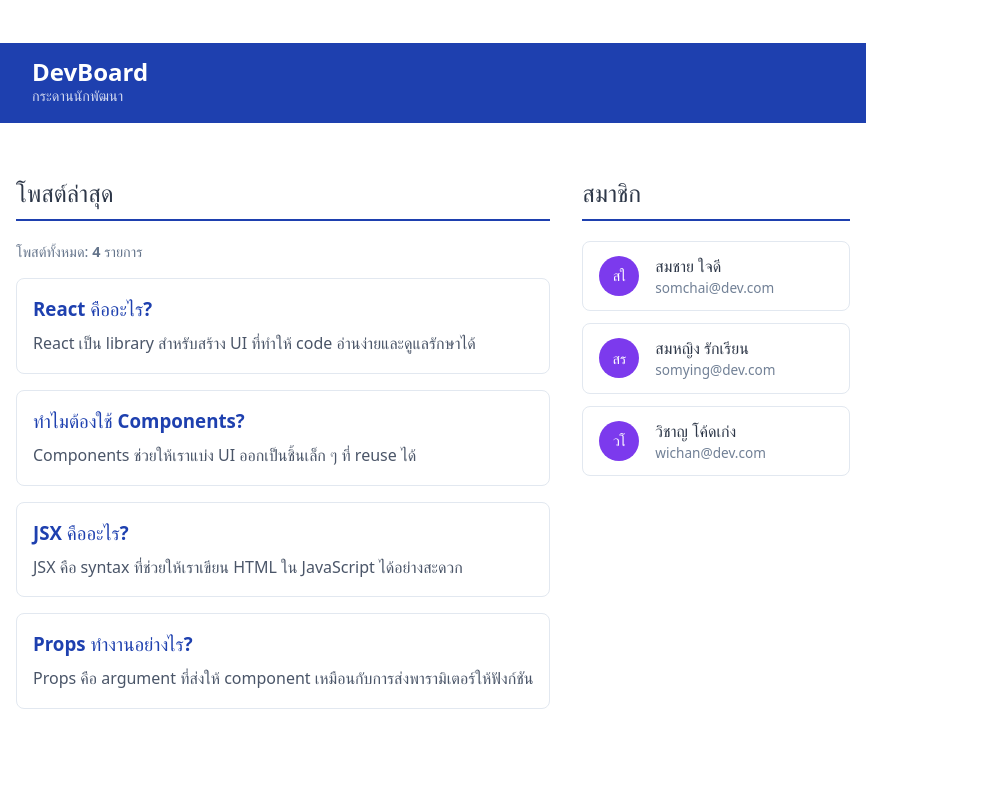
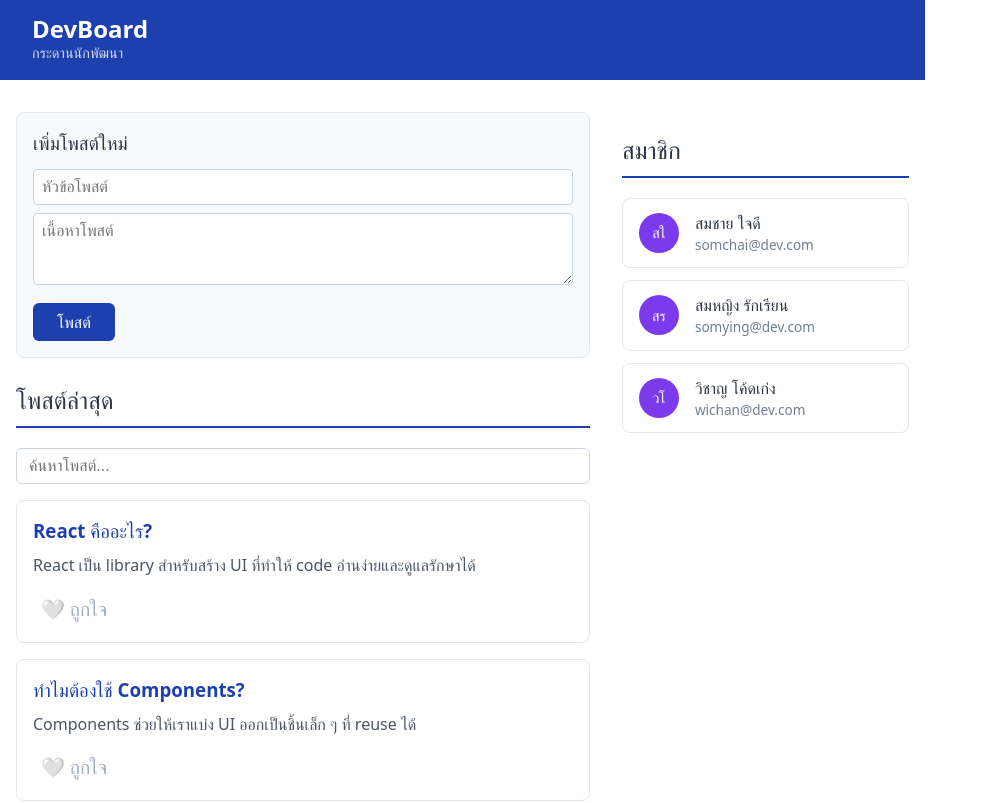
Before and after one commit to 67160181/devboard-67160181, a React (Vite) app: page / in a window 1280 px wide. Shown: the top 803 px of the page, without its empty margins (0-988 px from the left). Built offline with nearby package versions, Linux system fonts and the light colour scheme.

Commit message:
feat: task2 - search, favorites, add post form

```diff
--- a/src/App.jsx
+++ b/src/App.jsx
@@ -1,8 +1,10 @@
+import { useState } from "react";
 import Navbar from "./components/Navbar";
 import PostList from "./components/PostList";
 import UserCard from "./components/UserCard";
+import AddPostForm from "./components/AddPostForm";
 
-const POSTS = [
+const INITIAL_POSTS = [
   {
     id: 1,
     title: "React คืออะไร?",
@@ -32,9 +34,33 @@
 ];
 
 function App() {
+  const [posts, setPosts] = useState(INITIAL_POSTS);
+  const [favorites, setFavorites] = useState([]); // เก็บ id ที่ถูกใจ
+
+  // Toggle ถูกใจ/ยกเลิก
+  function handleToggleFavorite(postId) {
+    setFavorites(
+      (prev) =>
+        prev.includes(postId)
+          ? prev.filter((id) => id !== postId) // ลบออก
+          : [...prev, postId], // เพิ่มเข้า
+    );
+  }
+
+  // เพิ่มโพสต์ใหม่
+  function handleAddPost({ title, body }) {
+    const newPost = {
+      id: Date.now(), // ใช้ timestamp เป็น id ชั่วคราว
+      title,
+      body,
+    };
+    setPosts((prev) => [newPost, ...prev]); // เพิ่มไว้ด้านบน
+  }
+
   return (
     <div>
-      <Navbar />
+      <Navbar favoriteCount={favorites.length} />
+
       <div
         style={{
           maxWidth: "900px",
@@ -45,12 +71,17 @@
           gap: "2rem",
         }}
       >
-        {/* คอลัมน์ซ้าย: โพสต์ */}
+        {/* คอลัมน์ซ้าย */}
         <div>
-          <PostList posts={POSTS} />
+          <AddPostForm onAddPost={handleAddPost} />
+          <PostList
+            posts={posts}
+            favorites={favorites}
+            onToggleFavorite={handleToggleFavorite}
+          />
         </div>
 
-        {/* คอลัมน์ขวา: สมาชิก */}
+        {/* คอลัมน์ขวา */}
         <div>
           <h2
             style={{
--- /dev/null
+++ b/src/components/AddPostForm.jsx
@@ -0,0 +1,82 @@
+import { useState } from "react";
+
+function AddPostForm({ onAddPost }) {
+  const [title, setTitle] = useState("");
+  const [body, setBody] = useState("");
+
+  function handleSubmit(e) {
+    e.preventDefault();
+    if (!title.trim() || !body.trim()) return; // ป้องกันส่งว่าง
+
+    onAddPost({ title, body });
+    setTitle(""); // เคลียร์ form
+    setBody("");
+  }
+
+  return (
+    <form
+      onSubmit={handleSubmit}
+      style={{
+        border: "1px solid #e2e8f0",
+        borderRadius: "8px",
+        padding: "1rem",
+        marginBottom: "1.5rem",
+        background: "#f7fafc",
+      }}
+    >
+      <h3 style={{ margin: "0 0 0.75rem", color: "#2d3748" }}>
+        เพิ่มโพสต์ใหม่
+      </h3>
+
+      <input
+        type="text"
+        placeholder="หัวข้อโพสต์"
+        value={title}
+        onChange={(e) => setTitle(e.target.value)}
+        style={{
+          width: "100%",
+          padding: "0.5rem",
+          marginBottom: "0.5rem",
+          border: "1px solid #cbd5e0",
+          borderRadius: "4px",
+          fontSize: "1rem",
+          boxSizing: "border-box",
+        }}
+      />
+
+      <textarea
+        placeholder="เนื้อหาโพสต์"
+        value={body}
+        onChange={(e) => setBody(e.target.value)}
+        rows={3}
+        style={{
+          width: "100%",
+          padding: "0.5rem",
+          marginBottom: "0.75rem",
+          border: "1px solid #cbd5e0",
+          borderRadius: "4px",
+          fontSize: "1rem",
+          resize: "vertical",
+          boxSizing: "border-box",
+        }}
+      />
+
+      <button
+        type="submit"
+        style={{
+          background: "#1e40af",
+          color: "white",
+          border: "none",
+          padding: "0.5rem 1.5rem",
+          borderRadius: "6px",
+          cursor: "pointer",
+          fontSize: "1rem",
+        }}
+      >
+        โพสต์
+      </button>
+    </form>
+  );
+}
+
+export default AddPostForm;
--- a/src/components/Navbar.jsx
+++ b/src/components/Navbar.jsx
@@ -1,12 +1,35 @@
-function Navbar() {
+function Navbar({ favoriteCount }) {
   return (
     <nav
-      style={{ background: "#1e40af", color: "white", padding: "1rem 2rem" }}
+      style={{
+        background: "#1e40af",
+        color: "white",
+        padding: "1rem 2rem",
+        display: "flex",
+        justifyContent: "space-between",
+        alignItems: "center",
+      }}
     >
-      <h1 style={{ margin: 0, fontSize: "1.5rem" }}>DevBoard</h1>
-      <p style={{ margin: 0, fontSize: "0.9rem", opacity: 0.8 }}>
-        กระดานนักพัฒนา
-      </p>
+      <div>
+        <h1 style={{ margin: 0, fontSize: "1.5rem" }}>DevBoard</h1>
+        <p style={{ margin: 0, fontSize: "0.9rem", opacity: 0.8 }}>
+          กระดานนักพัฒนา
+        </p>
+      </div>
+
+      {favoriteCount > 0 && (
+        <div
+          style={{
+            background: "#e53e3e",
+            borderRadius: "20px",
+            padding: "0.25rem 0.75rem",
+            fontSize: "0.9rem",
+            fontWeight: "bold",
+          }}
+        >
+          ❤️ {favoriteCount} ถูกใจ
+        </div>
+      )}
     </nav>
   );
 }
--- a/src/components/PostCard.jsx
+++ b/src/components/PostCard.jsx
@@ -1,4 +1,4 @@
-function PostCard({ title, body }) {
+function PostCard({ title, body, isFavorite, onToggleFavorite }) {
   return (
     <div
       style={{
@@ -10,7 +10,25 @@
       }}
     >
       <h3 style={{ margin: "0 0 0.5rem", color: "#1e40af" }}>{title}</h3>
-      <p style={{ margin: 0, color: "#4a5568", lineHeight: 1.6 }}>{body}</p>
+      <p style={{ margin: "0 0 0.75rem", color: "#4a5568", lineHeight: 1.6 }}>
+        {body}
+      </p>
+
+      {/* ปุ่มถูกใจ */}
+      <button
+        onClick={onToggleFavorite}
+        style={{
+          background: "none",
+          border: "none",
+          cursor: "pointer",
+          fontSize: "1.2rem",
+          padding: "0.25rem 0.5rem",
+          borderRadius: "4px",
+          color: isFavorite ? "#e53e3e" : "#a0aec0",
+        }}
+      >
+        {isFavorite ? "❤️ ถูกใจแล้ว" : "🤍 ถูกใจ"}
+      </button>
     </div>
   );
 }
--- a/src/components/PostList.jsx
+++ b/src/components/PostList.jsx
@@ -1,62 +1,14 @@
+import { useState } from "react";
 import PostCard from "./PostCard";
 
-// ⭐ Level 1: แสดงจำนวนโพสต์
-function PostCount({ count }) {
-  return (
-    <p style={{ color: "#64748b", fontSize: "0.9rem", marginBottom: "1rem" }}>
-      โพสต์ทั้งหมด: <strong>{count}</strong> รายการ
-    </p>
+function PostList({ posts, favorites, onToggleFavorite }) {
+  const [search, setSearch] = useState("");
+
+  // กรองโพสต์ตาม search
+  const filtered = posts.filter((post) =>
+    post.title.toLowerCase().includes(search.toLowerCase()),
   );
-}
 
-// ⭐ Level 3: โครงร่างจำลองตอนโหลด
-function PostSkeleton() {
-  return (
-    <>
-      {[1, 2, 3].map((i) => (
-        <div
-          key={i}
-          style={{
-            border: "1px solid #e2e8f0",
-            borderRadius: "8px",
-            padding: "1rem",
-            marginBottom: "1rem",
-            background: "white",
-          }}
-        >
-          <div
-            style={{
-              height: "20px",
-              width: "60%",
-              background: "#e2e8f0",
-              borderRadius: "4px",
-              marginBottom: "10px",
-            }}
-          ></div>
-          <div
-            style={{
-              height: "14px",
-              width: "90%",
-              background: "#f1f5f9",
-              borderRadius: "4px",
-              marginBottom: "6px",
-            }}
-          ></div>
-          <div
-            style={{
-              height: "14px",
-              width: "40%",
-              background: "#f1f5f9",
-              borderRadius: "4px",
-            }}
-          ></div>
-        </div>
-      ))}
-    </>
-  );
-}
-
-function PostList({ posts }) {
   return (
     <div>
       <h2
@@ -68,14 +20,41 @@
       >
         โพสต์ล่าสุด
       </h2>
-      <PostCount count={posts.length} />
-      {posts.length === 0 ? (
-        <PostSkeleton />
-      ) : (
-        posts.map((post) => (
-          <PostCard key={post.id} title={post.title} body={post.body} />
-        ))
+
+      {/* Search Input */}
+      <input
+        type="text"
+        placeholder="ค้นหาโพสต์..."
+        value={search}
+        onChange={(e) => setSearch(e.target.value)}
+        style={{
+          width: "100%",
+          padding: "0.5rem 0.75rem",
+          border: "1px solid #cbd5e0",
+          borderRadius: "6px",
+          fontSize: "1rem",
+          marginBottom: "1rem",
+          boxSizing: "border-box",
+        }}
+      />
+
+      {/* ถ้าไม่พบโพสต์ */}
+      {filtered.length === 0 && (
+        <p style={{ color: "#718096", textAlign: "center", padding: "2rem" }}>
+          ไม่พบโพสต์ที่ค้นหา
+        </p>
       )}
+
+      {/* แสดงรายการโพสต์ */}
+      {filtered.map((post) => (
+        <PostCard
+          key={post.id}
+          title={post.title}
+          body={post.body}
+          isFavorite={favorites.includes(post.id)}
+          onToggleFavorite={() => onToggleFavorite(post.id)}
+        />
+      ))}
     </div>
   );
 }
```
